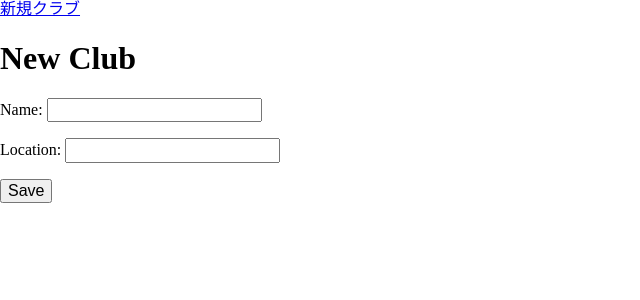
After one commit to shoota/django-mysite, a Django app: page /sampleapp/club/new/ in a window 1280 px wide. The commit adds this page. Shown: the top 300 px of the page, without its empty margins (0-640 px from the left). Run offline with Django 3.2, Linux system fonts and the light colour scheme.

Commit message:
add clubteam create and edit

```diff
--- /dev/null
+++ b/sampleapp/forms.py
@@ -0,0 +1,8 @@
+from django import forms
+from .models import ClubTeam
+
+
+class ClubTeamForm(forms.ModelForm):
+    class Meta:
+        model = ClubTeam
+        fields = ('name', 'location',)
--- a/sampleapp/templates/club_team/base.html
+++ b/sampleapp/templates/club_team/base.html
@@ -1,5 +1,4 @@
 {% load static %}
-
 <!DOCTYPE html>
 <html>
 <head>
@@ -7,6 +6,9 @@
 	<title>{% block title %}{% endblock %}</title>
 </head>
 <body>
+
+<a href="{% url 'club_new' %}" class="top-menu">新規クラブ</a>
+
 {% block content %}
 {% endblock %}
 </body>
--- a/sampleapp/templates/club_team/club_detail.html
+++ b/sampleapp/templates/club_team/club_detail.html
@@ -8,6 +8,7 @@
 	<h2>{{club.name}}</h2>
 	<p>location : {{club.location}}</p>
 	<p>registered : {{club.created_date}}</p>
+	<a href="{% url 'club_edit' pk=club.pk %}">Edit</a>
 </div>
 
 {% endblock content %}
--- /dev/null
+++ b/sampleapp/templates/club_team/club_edit.html
@@ -0,0 +1,16 @@
+{% extends 'club_team/base.html' %}
+
+{%block title%}{% endblock %}
+
+{% block content %}
+
+<div>
+	<h1>New Club</h1>
+	<form action="#" method="POST">
+		{% csrf_token %}
+		{{ form.as_p }}
+		<button type="submit">Save</button>
+	</form>
+</div>
+
+{% endblock content %}
--- a/sampleapp/urls.py
+++ b/sampleapp/urls.py
@@ -4,4 +4,6 @@ from . import views
 urlpatterns = [
 	url(r'^clubs/', views.club_teams),
 	url(r'^club/(?P<pk>[0-9]+)/$', views.club_detail, name='club_detail'),
+	url(r'^club/new/$', views.club_new, name='club_new'),
+	url(r'^club/(?P<pk>[0-9]+)/edit/$', views.club_edit, name='club_edit'),
 ]
--- a/sampleapp/views.py
+++ b/sampleapp/views.py
@@ -1,5 +1,6 @@
-from django.shortcuts import render, get_object_or_404
+from django.shortcuts import render, get_object_or_404, redirect
 from .models import ClubTeam
+from .forms import ClubTeamForm
 
 # Create your views here.
 
@@ -10,3 +11,28 @@ def club_teams(request):
 def club_detail(request, pk):
 	club = get_object_or_404(ClubTeam, pk=pk)
 	return render(request, 'club_team/club_detail.html', {'club':club})
+
+def club_new(request):
+	if request.method == "POST":
+		form = ClubTeamForm(request.POST)
+		if form.is_valid():
+			club = form.save(commit=False)
+			club.author = request.user
+			club.save()
+			return redirect('club_detail', pk=club.pk)
+	else:
+		form = ClubTeamForm()
+	return render(request, 'club_team/club_edit.html', {'form': form})
+
+def club_edit(request, pk):
+	club = get_object_or_404(ClubTeam, pk=pk)
+	if request.method == "POST":
+		form = ClubTeamForm(request.POST, instance=club)
+		if form.is_valid():
+			club = form.save(commit=False)
+			club.author = request.user
+			club.save()
+			return redirect('club_detail', pk=club.pk)
+	else:
+		form = ClubTeamForm(instance=club)
+	return render(request, "club_team/club_edit.html", {'form':form})
```
